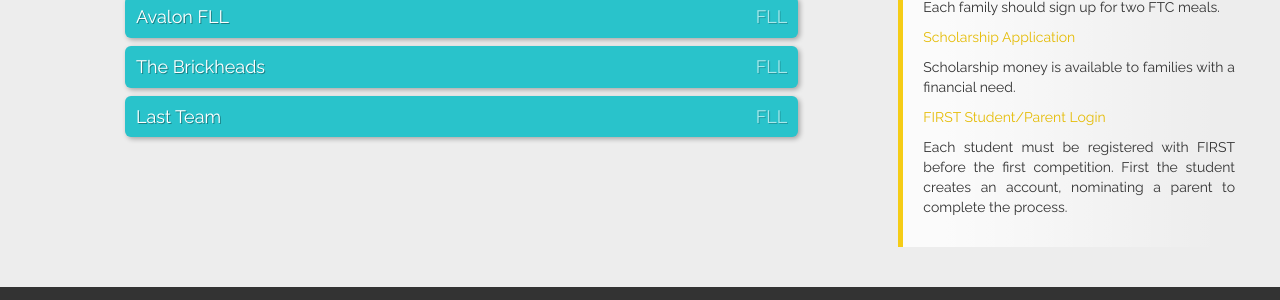
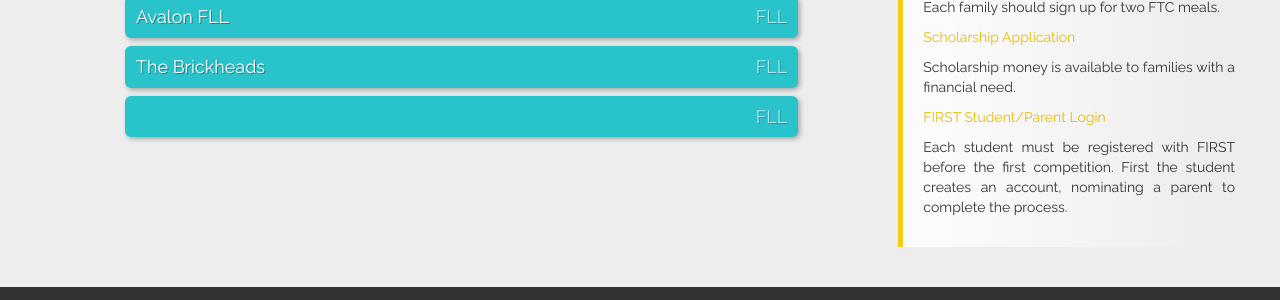
Before and after one commit to lauraschultz/mythicalrobotics, a Jekyll site: the page built from index.html, in a window 1280 px wide. Shown: the part 471-771 px from the top of the page. Built offline with Jekyll 4.4.1, drawn with Linux system fonts in a browser that asks for light colours; nearby versions of some CDN libraries.

Commit message:
Update _config.yml

```diff
--- a/_config.yml
+++ b/_config.yml
@@ -18,8 +18,5 @@
 team4_name: "The Brickheads"
 team4_url: the-brickheads
 
-team5_name: "Last Team"
-team5_url: team5
-
 # Build settings
 markdown: kramdown
```
